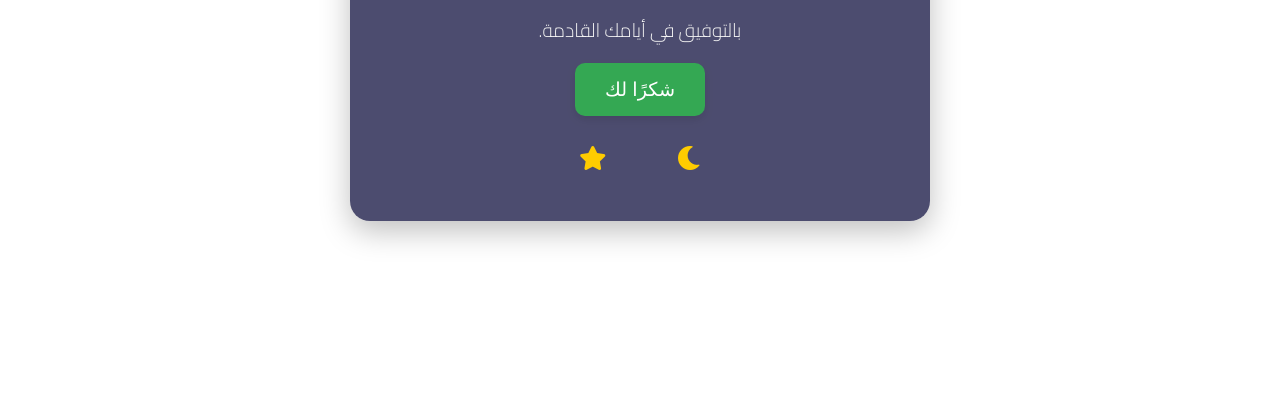
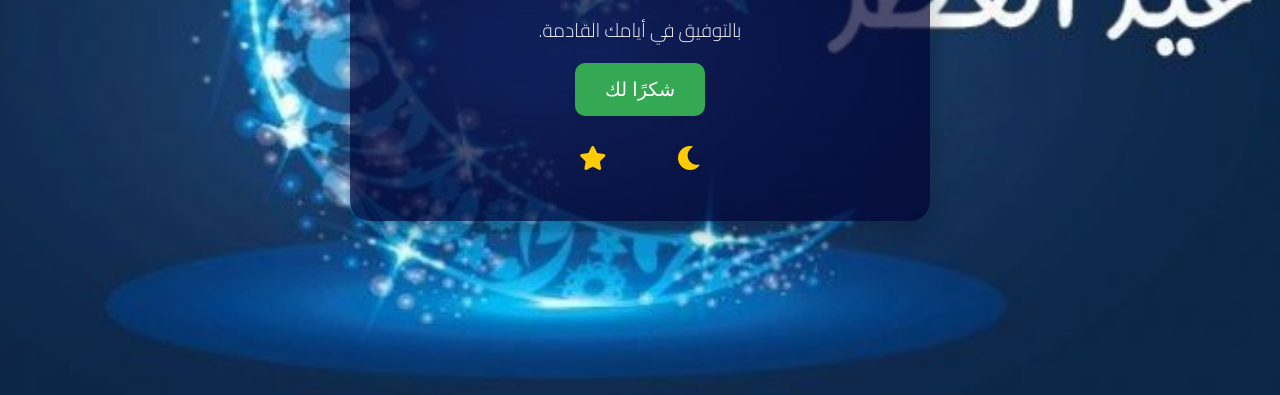
Before and after one commit to thaaer234/Aid, a plain HTML site: page index.html in a window 1280 px wide. Shown: the part 405-800 px from the top of the page. Drawn offline with Linux system fonts and the light colour scheme; the site is published under a folder, as on GitHub Pages, so addresses that start at the root find nothing.

Commit message:
index.html

```diff
--- a/index.html
+++ b/index.html
@@ -11,7 +11,7 @@
     <style>
         body {
             font-family: 'Cairo', sans-serif;
-            background: url('/d_e7b01189b6257205da2198fb150c6b47.jpg') no-repeat center center fixed;
+            background: url('./d_e7b01189b6257205da2198fb150c6b47.jpg') no-repeat center center fixed;
             background-size: cover;
             margin: 0;
             padding: 0;
```
